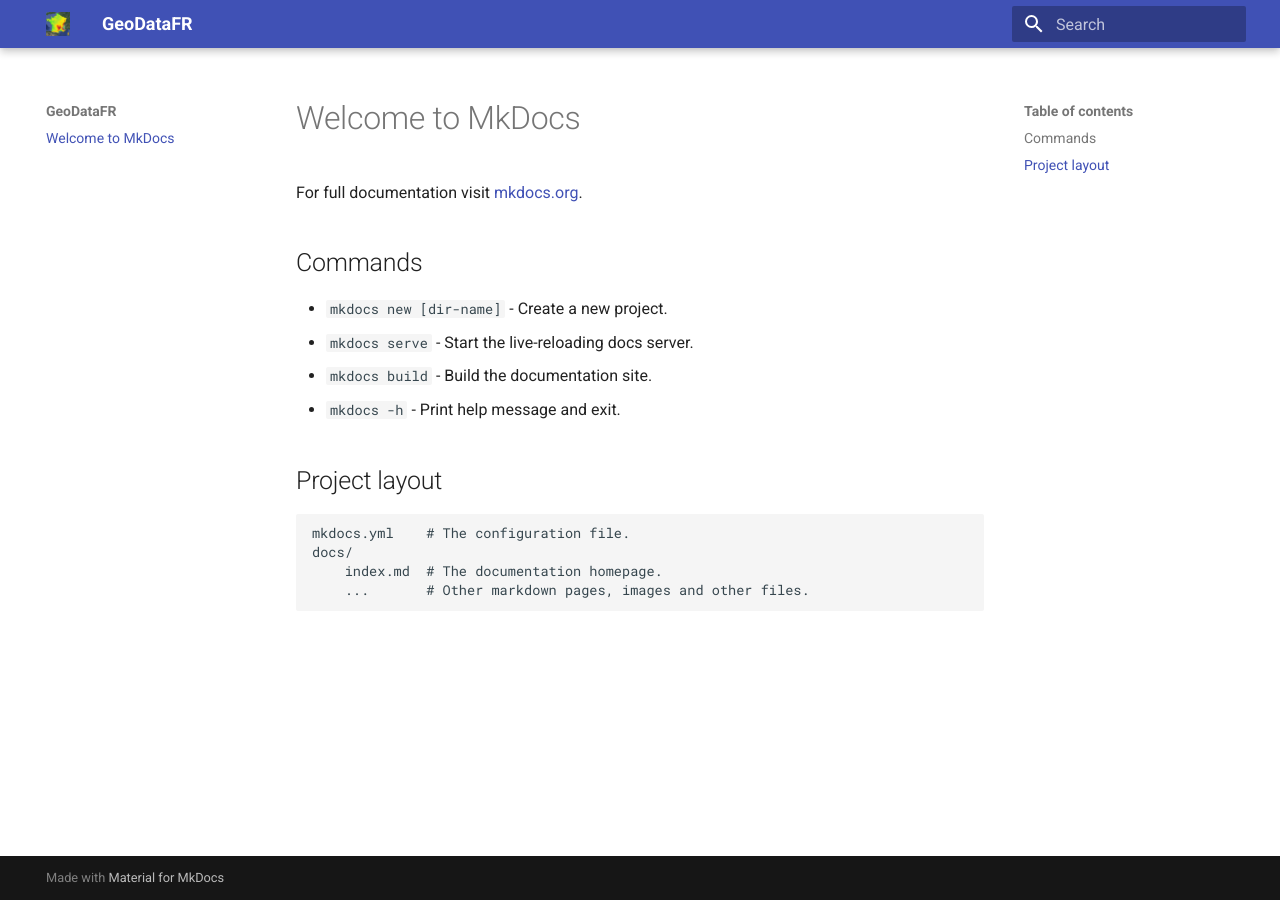
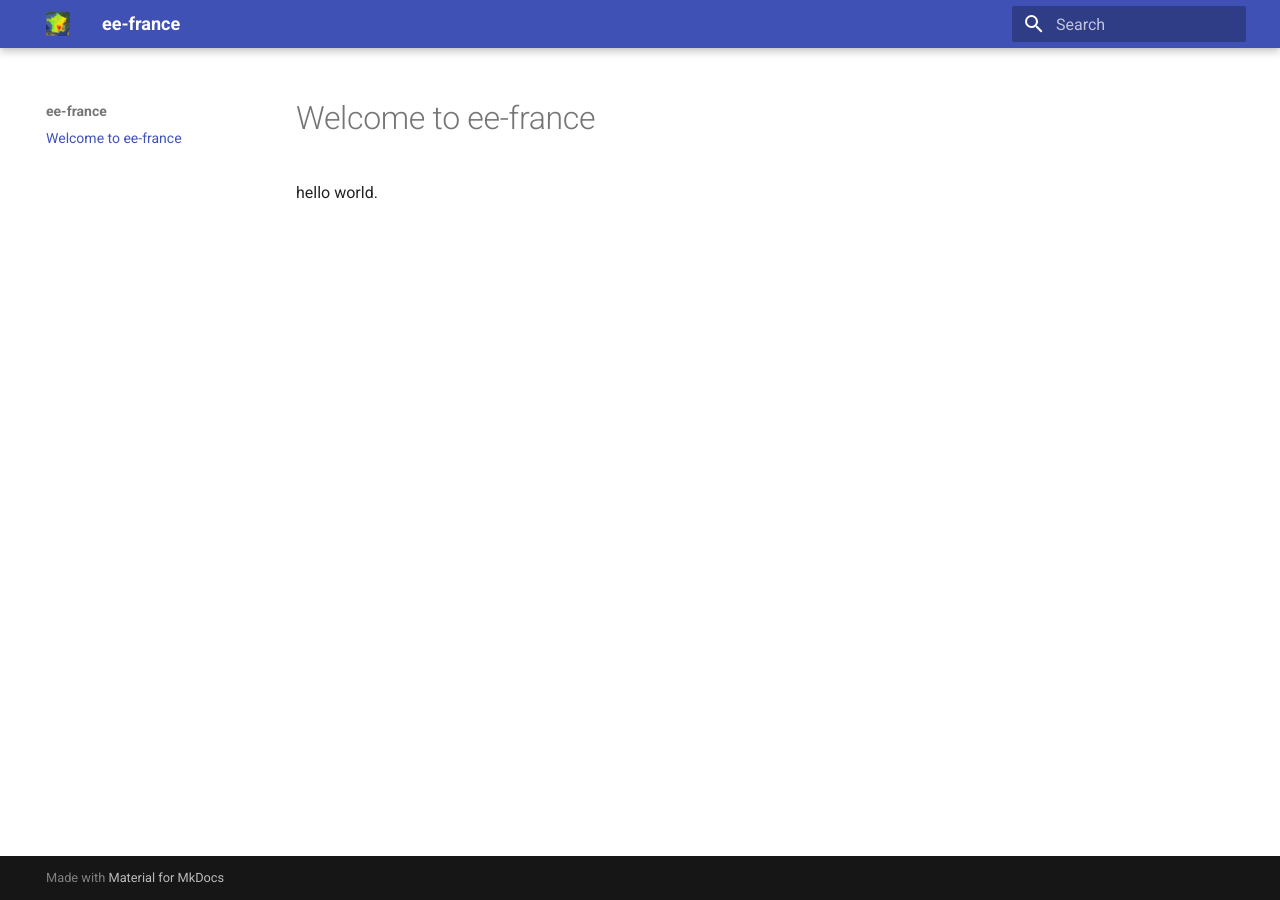
Before and after one commit to geodatafr/geodatafr.github.io, an MkDocs documentation site: the page built from docs/index.md, in a window 1280 px wide. Built offline with MkDocs 1.6.1 and Material for MkDocs 9.7.7, drawn with Linux system fonts in a browser that asks for light colours.

Commit message:
start only ee-france

```diff
--- a/docs/index.md
+++ b/docs/index.md
@@ -1,17 +1,3 @@
-# Welcome to MkDocs
+# Welcome to ee-france
 
-For full documentation visit [mkdocs.org](https://www.mkdocs.org).
-
-## Commands
-
-* `mkdocs new [dir-name]` - Create a new project.
-* `mkdocs serve` - Start the live-reloading docs server.
-* `mkdocs build` - Build the documentation site.
-* `mkdocs -h` - Print help message and exit.
-
-## Project layout
-
-    mkdocs.yml    # The configuration file.
-    docs/
-        index.md  # The documentation homepage.
-        ...       # Other markdown pages, images and other files.
+hello world.
--- a/mkdocs.yml
+++ b/mkdocs.yml
@@ -1,4 +1,4 @@
-site_name: GeoDataFR
+site_name: ee-france
 
 theme:
   name: material
```
